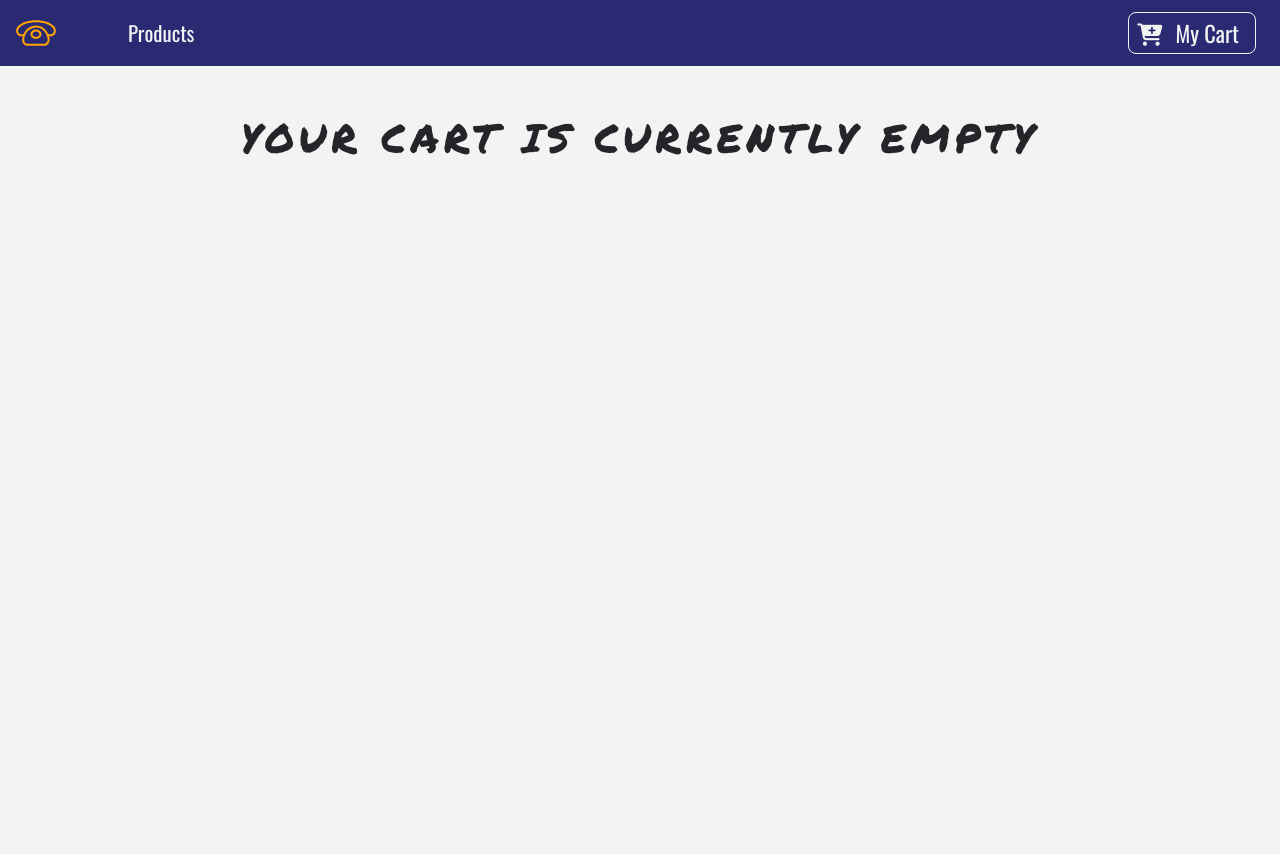
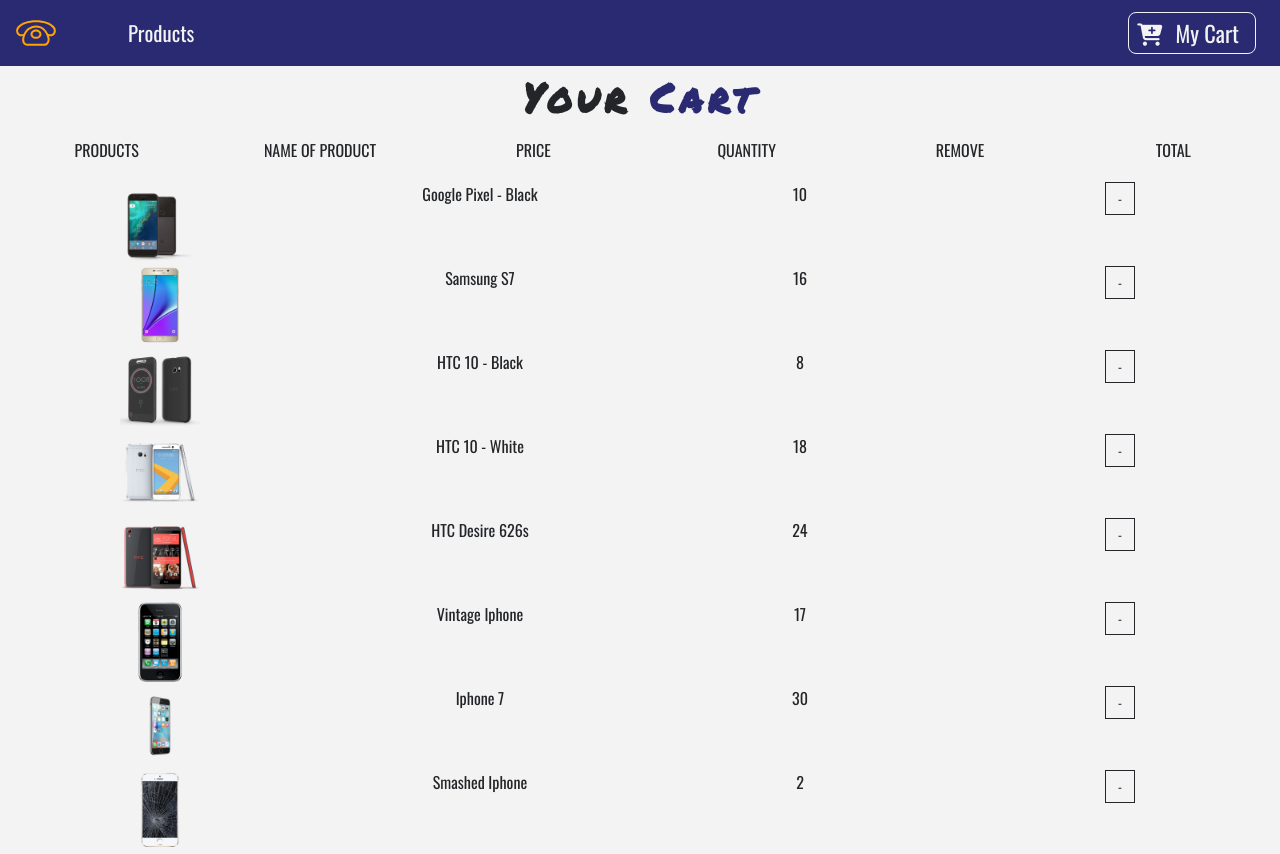
Before and after one commit to blackbill2024/E-Commerce-Site, a React (Create React App) app: page /cart in a window 1280 px wide. Before the commit the page ends 800 px from the top, so only its background shows below. Built offline with nearby package versions, Linux system fonts and the light colour scheme.

Commit message:
Initial Commit

```diff
--- a/src/App.css
+++ b/src/App.css
@@ -29,3 +29,21 @@
 .text-bright{
   color: var(--lightBlue);
 }
+
+.btn-black{
+  background: transparent;
+  text-transform: capitalize;
+  font-size: 0.8rem !important;
+  color: var(--mainDark);
+  border-radius: 0 !important;
+  border: 0.1rem solid var(--mainDark) !important;
+}
+.btn-black:hover{
+  background: var(--mainDark) !important;
+  color: var(--mainWhite) !important;
+}
+.cart-icon{
+  cursor: pointer;
+  font-size: 1.2rem;
+  color: var(--mainYellow);
+}
--- a/src/components/cart/CartItem.js
+++ b/src/components/cart/CartItem.js
@@ -14,6 +14,17 @@
             <div className="col-10 mx-auto col-lg-2">
                 <span className="d-lg-none">price:</span>{price}
             </div>
+            <div className="col-10 mx-auto col-lg-2 my-2 my-lg-0">
+                <div className="d-flex justify-content-center">
+                    <div>
+                        <span className="btn btn-black mx-1" onClick={()=>{
+                            decrement(id);
+                        }}>
+                            -
+                        </span>
+                    </div>
+                </div>
+            </div>
         </div>
     )
 }
--- a/src/context.js
+++ b/src/context.js
@@ -7,7 +7,7 @@
     state={
         products:[],
         detailProduct:detailProduct,
-        cart:[],
+        cart:storeProducts,
         modalOpen:false,
         modalProduct:detailProduct,
         cartSubTotal:0,
```
Also changed, not shown: 1 other file (tests, documents, lock files or other folders).
